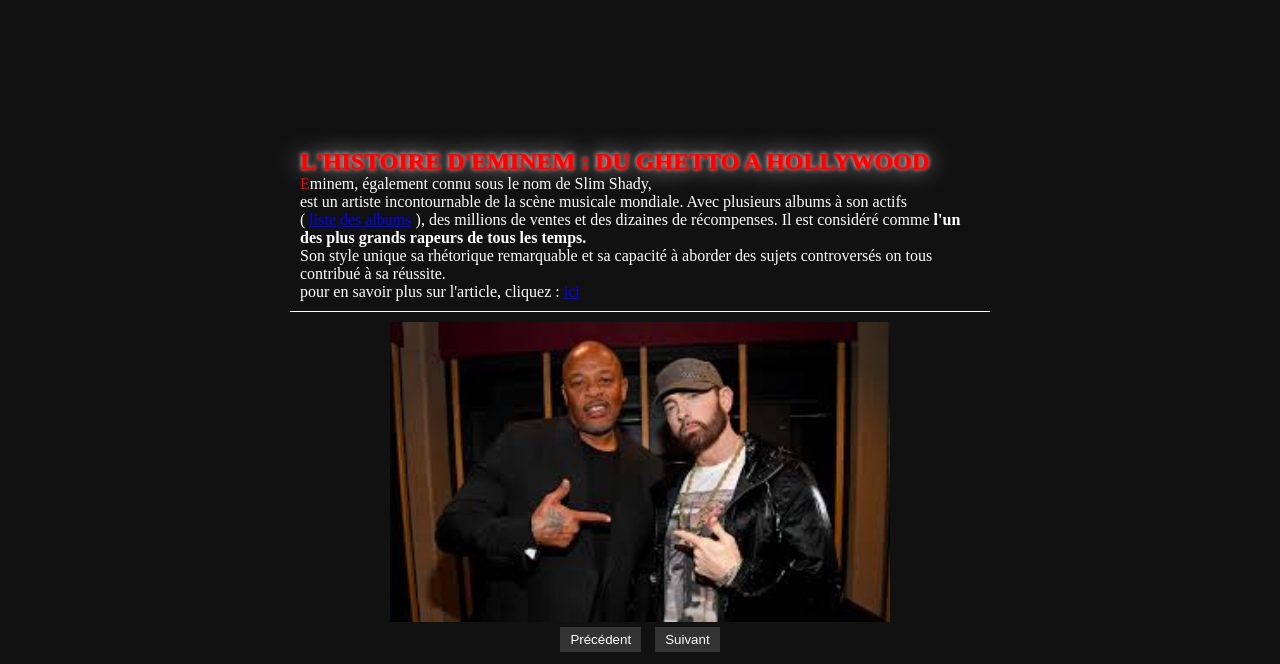
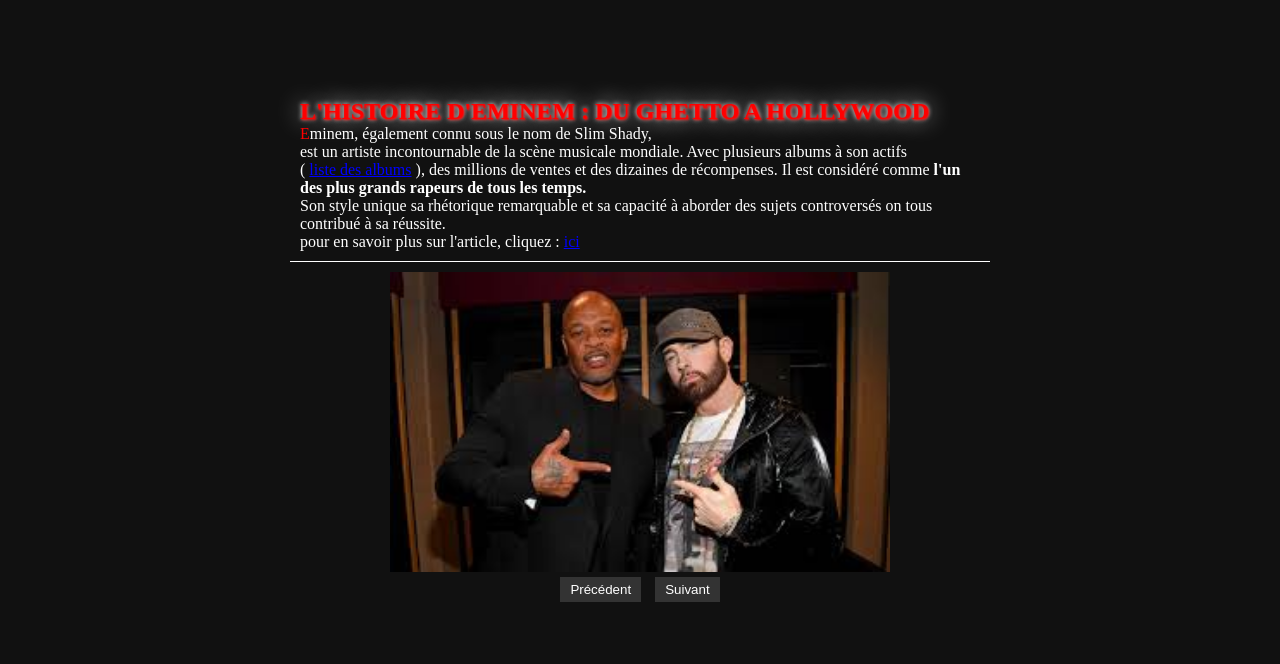
Before and after one commit to YoussefGhollamallah/fansite, a plain HTML site: page index.html in a window 1280 px wide. Shown: the part 136-800 px from the top of the page. Drawn offline with Linux system fonts and the light colour scheme.

Commit message:
Update style.css

```diff
--- a/css/style.css
+++ b/css/style.css
@@ -85,7 +85,7 @@ main {
     justify-content: center;
     align-items: center;
     padding: 20px;
-    min-height: 100vh;
+    min-height: 700px;
     flex-direction: column;
 }
 .first_letter {
```
